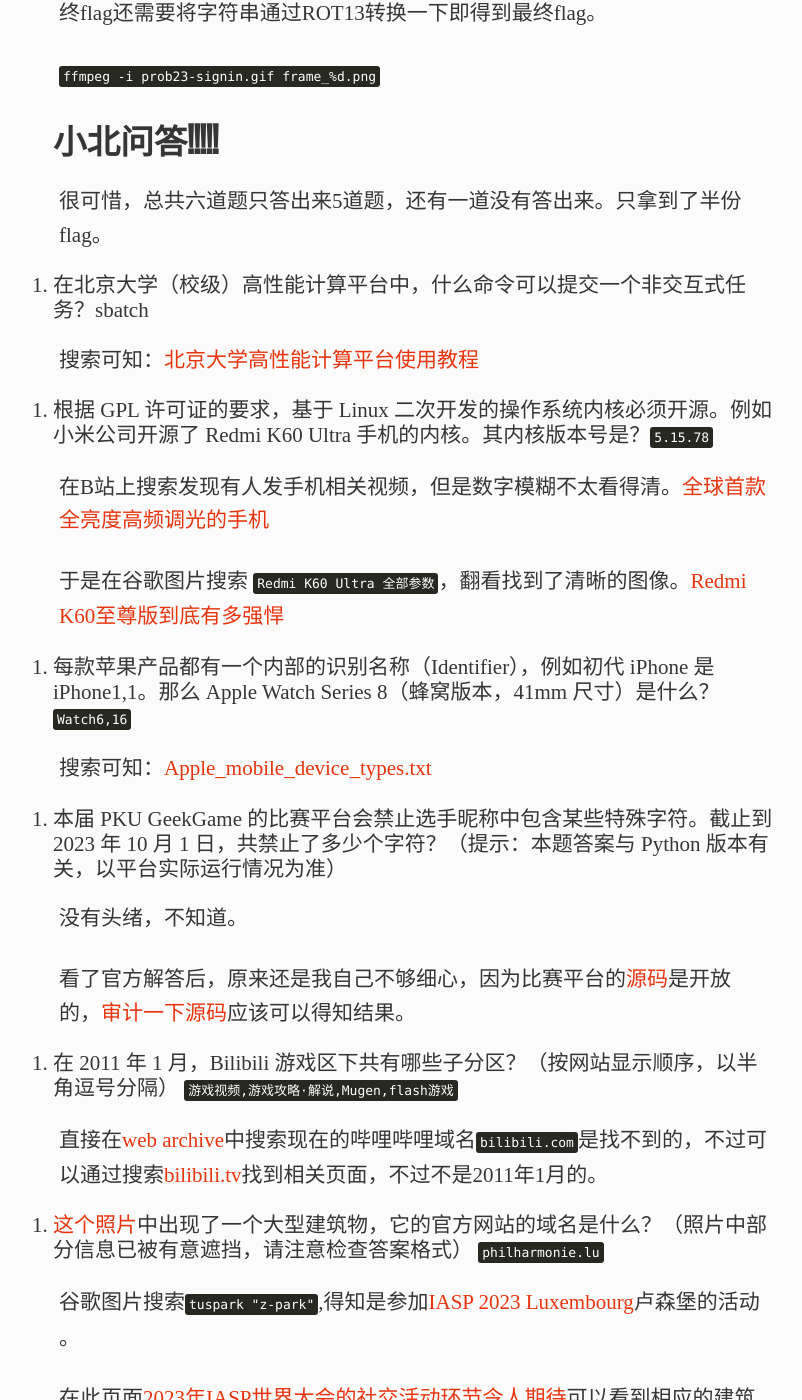
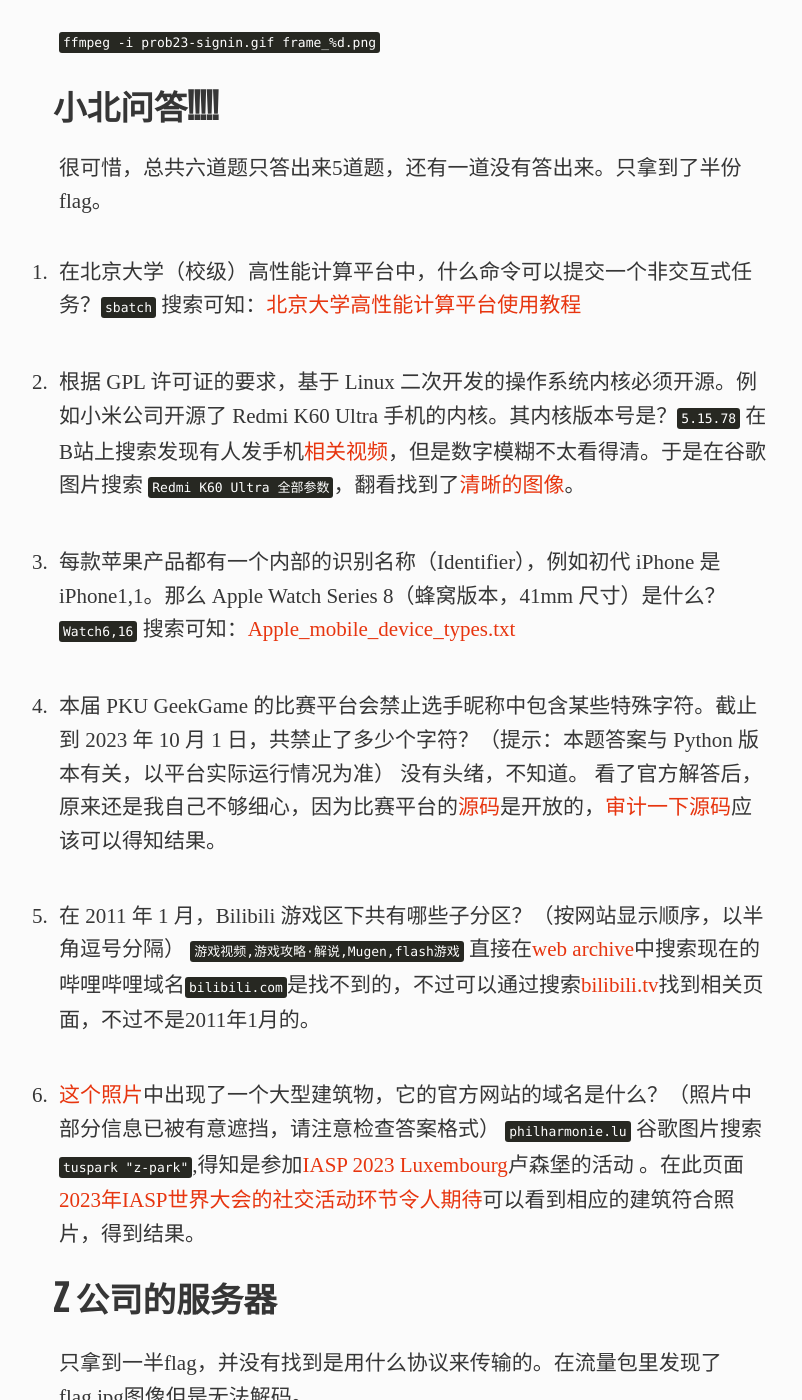
Before and after one commit to xavierskip/xavierskip.github.io, a Jekyll site: the page built from _posts/2023-10-27-geekgame.md, in a window 1280 px wide and 1400 px high, scrolled down 950 px. Shown: the whole window, without its empty margins (227-1029 px from the left). Built offline with Jekyll 4.4.1, drawn with Linux system fonts in a browser that asks for light colours; comment, search, counter and statistics services are not loaded; a style sheet for code colours, icons or effects is not loaded; some of the changed text lies outside the part shown.

Commit message:
Update 2023-10-27-geekgame.md

```diff
--- a/_posts/2023-10-27-geekgame.md
+++ b/_posts/2023-10-27-geekgame.md
@@ -10,7 +10,7 @@
 
 ![总分969，总排名104](https://f.xavierskip.com:42049/i/87b845fc794797e77895fe78c7182742b0c388ec9a6ebdd755d6463e96bcd5d7.jpg)
 
-明天[中国科学技术大学第十届信息安全大赛](https://hack.lug.ustc.edu.cn/)也要开始了，我也要参加，就像去年我也参加了[[2022 hackergame](https://hack.lug.ustc.edu.cn/)](/2022-11-06-hackgame/)一样，CTF比赛还是很有意思的。
+明天[中国科学技术大学第十届信息安全大赛](https://hack.lug.ustc.edu.cn/)也要开始了，我也要参加，就像去年我也参加了[2022 hackergame](/2022-11-06-hackgame/)一样，CTF比赛还是很有意思的。
 
 这届的比赛已经结束，官方已经公布了比赛的[Writeup](https://github.com/PKU-GeekGame/geekgame-3rd/tree/master/problemset)，我也来记录一下我的解题过程。
 
@@ -23,35 +23,24 @@
 
 很可惜，总共六道题只答出来5道题，还有一道没有答出来。只拿到了半份flag。
 
-1. 在北京大学（校级）高性能计算平台中，什么命令可以提交一个非交互式任务？sbatch
+1. 在北京大学（校级）高性能计算平台中，什么命令可以提交一个非交互式任务？`sbatch`
+   搜索可知：[北京大学高性能计算平台使用教程](https://hpc.pku.edu.cn/_book/guide/quickStart.html)
 
-搜索可知：[北京大学高性能计算平台使用教程](https://hpc.pku.edu.cn/_book/guide/quickStart.html)
-
-4. 根据 GPL 许可证的要求，基于 Linux 二次开发的操作系统内核必须开源。例如小米公司开源了 Redmi K60 Ultra 手机的内核。其内核版本号是？`5.15.78`
-
-在B站上搜索发现有人发手机相关视频，但是数字模糊不太看得清。[全球首款全亮度高频调光的手机](https://www.bilibili.com/video/BV12a4y1M7C2)
-
-于是在谷歌图片搜索 `Redmi K60 Ultra 全部参数`，翻看找到了清晰的图像。[Redmi K60至尊版到底有多强悍](https://www.688wz.net/shouji/1454.html)
+5. 根据 GPL 许可证的要求，基于 Linux 二次开发的操作系统内核必须开源。例如小米公司开源了 Redmi K60 Ultra 手机的内核。其内核版本号是？`5.15.78`
+   在B站上搜索发现有人发手机[相关视频][1]，但是数字模糊不太看得清。于是在谷歌图片搜索 `Redmi K60 Ultra 全部参数`，翻看找到了[清晰的图像][2]。
 
 3. 每款苹果产品都有一个内部的识别名称（Identifier），例如初代 iPhone 是 iPhone1,1。那么 Apple Watch Series 8（蜂窝版本，41mm 尺寸）是什么？ `Watch6,16`
-
-搜索可知：[Apple_mobile_device_types.txt](https://gist.github.com/adamawolf/3048717)
+   搜索可知：[Apple_mobile_device_types.txt](https://gist.github.com/adamawolf/3048717)
 
 4. 本届 PKU GeekGame 的比赛平台会禁止选手昵称中包含某些特殊字符。截止到 2023 年 10 月 1 日，共禁止了多少个字符？（提示：本题答案与 Python 版本有关，以平台实际运行情况为准）
-
-没有头绪，不知道。
-
-看了官方解答后，原来还是我自己不够细心，因为比赛平台的[源码](https://github.com/PKU-GeekGame/guiding-star)是开放的，[审计一下源码](https://github.com/PKU-GeekGame/gs-backend)应该可以得知结果。
+   没有头绪，不知道。
+   看了官方解答后，原来还是我自己不够细心，因为比赛平台的[源码](https://github.com/PKU-GeekGame/guiding-star)是开放的，[审计一下源码](https://github.com/PKU-GeekGame/gs-backend)应该可以得知结果。
 
 5. 在 2011 年 1 月，Bilibili 游戏区下共有哪些子分区？（按网站显示顺序，以半角逗号分隔） `游戏视频,游戏攻略·解说,Mugen,flash游戏`
-
-直接在[web archive](https://web.archive.org/)中搜索现在的哔哩哔哩域名`bilibili.com`是找不到的，不过可以通过搜索[bilibili.tv](https://web.archive.org/web/20110901202501/http://www.bilibili.tv/video/game.html)找到相关页面，不过不是2011年1月的。
+   直接在[web archive](https://web.archive.org/)中搜索现在的哔哩哔哩域名`bilibili.com`是找不到的，不过可以通过搜索[bilibili.tv](https://web.archive.org/web/20110901202501/http://www.bilibili.tv/video/game.html)找到相关页面，不过不是2011年1月的。
 
 6. [这个照片](https://prob18.geekgame.pku.edu.cn/static/osint-challenge.jpg)中出现了一个大型建筑物，它的官方网站的域名是什么？（照片中部分信息已被有意遮挡，请注意检查答案格式） `philharmonie.lu`
-
-谷歌图片搜索`tuspark "z-park"`,得知是参加[IASP 2023 Luxembourg](https://twitter.com/nonagonpark/status/1704818974217703872/photo/1)卢森堡的活动 。
-
-在此页面[2023年IASP世界大会的社交活动环节令人期待](http://www.iaspbo.com.cn/contents/2/532)可以看到相应的建筑符合照片，得到结果。
+   谷歌图片搜索`tuspark "z-park"`,得知是参加[IASP 2023 Luxembourg](https://twitter.com/nonagonpark/status/1704818974217703872/photo/1)卢森堡的活动 。在此页面[2023年IASP世界大会的社交活动环节令人期待](http://www.iaspbo.com.cn/contents/2/532)可以看到相应的建筑符合照片，得到结果。
 # Z 公司的服务器
 
 只拿到一半flag，并没有找到是用什么协议来传输的。在流量包里发现了flag.jpg图像但是无法解码。
@@ -180,8 +169,6 @@
             result += 1
 
     return result
-
-
 
 # 要检查的点的坐标(x, y), 每个字符取了多个位置
 checkp = [
@@ -259,13 +246,13 @@
 [官方解](https://github.com/PKU-GeekGame/geekgame-3rd/tree/master/official_writeup/prob22-minecraft)用到了[nbtlib](https://pypi.org/project/nbtlib/),毕竟存档是不可能手动生成的。
 # Emoji Wordle
 
-凑巧，前不久了解了一下什么是[JWT](https://jwt.io/)，很明显就知道这题这么做了。
+凑巧，前不久了解了一下什么是[JWT][]，很明显就知道这题这么做了。
 ### Level 1
 
 发现请求不需要任何身份验证也不需要提交token，提示是固定组合，那么用脚本暴力提交就可以了，先是批量请求获取了答案是在128个emoji，然后选取64个提交再根据结果的提示调整，每一次都是一个新的请求这样不会受服务端返回cookie的影响，多试几次就得到了，其实是和第三关的脚本差不多，下面再放脚本。
 ### Level 2
 
-观察请求，从服务器的响应中得知采用了[jwt](https://jwt.io/),在 cookie 中解码可得知 target emoji 是什么，直接提交即可。
+观察请求，从服务器的响应中得知采用了[JWT][],在 cookie 中解码可得知 target emoji 是什么，直接提交即可。
 ### Level 3
 
 其实和第一关一样，第一关的请求除了带上你的 guess 的 emoji 你不需要其他的信息也不用理会服务器返回来的 cookie 这样就不会只有63次的限制。同样第三关要破除三次提交的限制，只需带上第一次服务器返回的 PLAY_SESSION 信息，这个 PLAY_SESSION 至少在一分钟的时间限制下是有效的，疯狂提交吧。
```
Also changed, not shown: other parts of _posts/2023-10-27-geekgame.md (+5 -1 lines).
